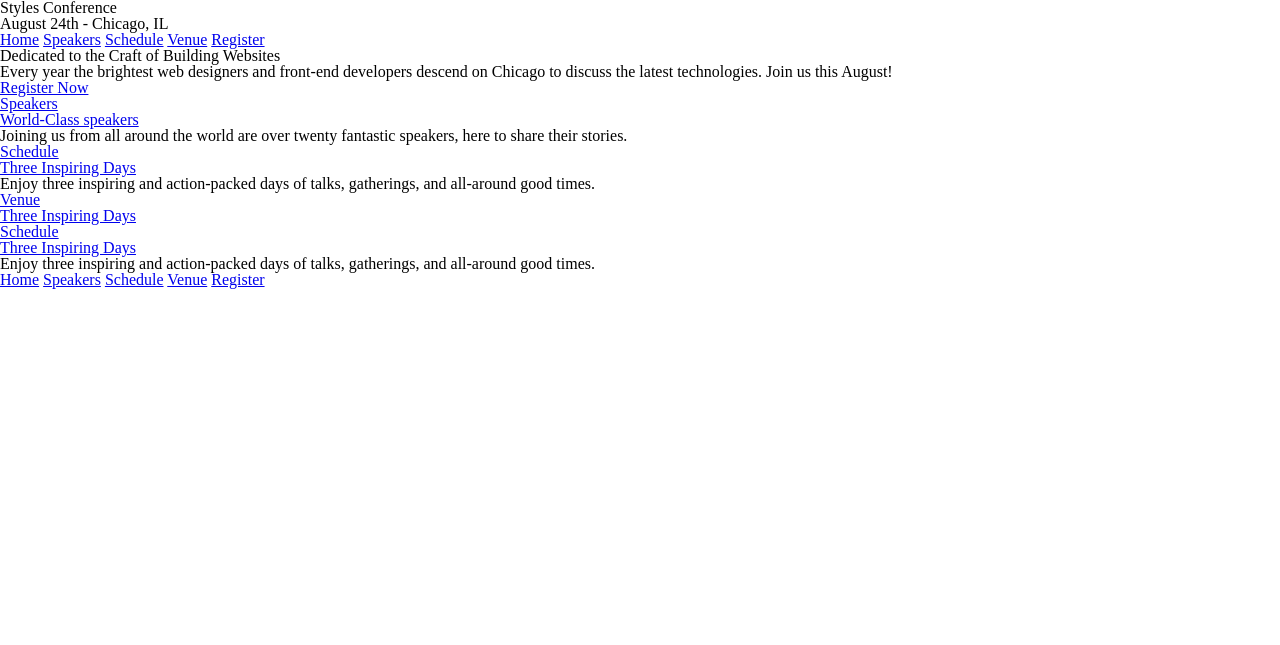
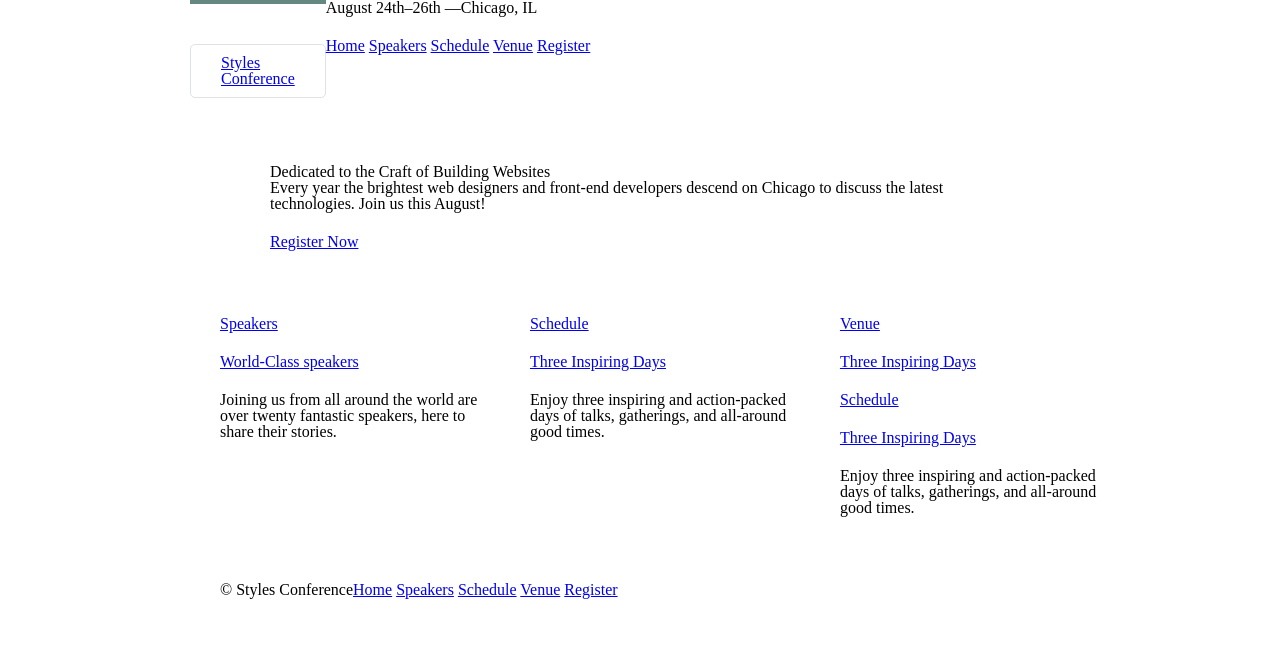
Before and after one commit to fstipo/JM01-leon-practice, a plain HTML site: page index.html in a window 1280 px wide. Drawn offline with Linux system fonts and the light colour scheme.

Commit message:
add styles

```diff
--- a/assets/stylessheets/main.css
+++ b/assets/stylessheets/main.css
@@ -126,3 +126,133 @@ table {
   border-collapse: collapse;
   border-spacing: 0;
 }
+
+/*
+  ==============================
+  Grid
+  ==============================
+*/
+
+*,
+*::before,
+*::after {
+  -webkit-box-sizing: border-box;
+  -moz-box-sizing: border-box;
+  box-sizing: border-box;
+}
+
+.container,
+.grid {
+  margin: 0 auto;
+  width: 960px;
+}
+.container {
+  padding-left: 30px;
+  padding-right: 30px;
+}
+
+/*
+  ==============================
+  Typography
+  ==============================
+*/
+
+h1,
+h3,
+h4,
+h5,
+p {
+  margin-bottom: 22px;
+}
+
+/*
+  ==============================
+  Buttons
+  ==============================
+*/
+
+.btn {
+  border-radius: 5px;
+  display: inline-block;
+  margin: 0;
+}
+
+.btn-alt {
+  border: 1px solid #dfe2e5;
+  padding: 10px 30px;
+}
+
+/*
+  ==============================
+  Home
+  ==============================
+*/
+
+.hero {
+  padding: 22px 80px 66px 80px;
+}
+
+/*
+  ==============================
+  Clearfix
+  ==============================
+*/
+
+.group:before,
+.group:after {
+  content: '';
+  display: table;
+}
+.group:after {
+  clear: both;
+}
+.group {
+  clear: both;
+  *zoom: 1;
+}
+
+/*
+  ==============================
+  Primary header
+  ==============================
+*/
+
+.logo {
+  border-top: 4px solid #648880;
+  padding: 40px 0 22px 0;
+  float: left;
+}
+
+/*
+  ==============================
+  Primary footer
+  ==============================
+*/
+.primary-footer {
+  padding-bottom: 44px;
+  padding-top: 44px;
+}
+
+.primary-footer small {
+  float: left;
+}
+
+.col-1-3 {
+  width: 33.33%;
+}
+.col-2-3 {
+  width: 66.66%;
+}
+
+.col-1-3,
+.col-2-3 {
+  display: inline-block;
+  vertical-align: top;
+}
+
+.grid,
+.col-1-3,
+.col-2-3 {
+  padding-left: 15px;
+  padding-right: 15px;
+}
--- a/index.html
+++ b/index.html
@@ -5,11 +5,14 @@
     <meta charset="UTF-8">
     <title>Styles Conference</title>
     <link rel="stylesheet" href="./assets/stylessheets/main.css">
+</head>
 
 <body>
-    <header>
-        <h1>Styles Conference</h1>
-        <h3>August 24th - Chicago, IL</h3>
+    <header class="container group">
+        <h1 class="logo">
+            <a class="btn btn-alt" href="index.html">Styles <br> Conference</a>
+        </h1>
+        <h3>August 24th&ndash;26th &mdash;Chicago, IL</h3>
         <nav>
             <a href="index.html">Home</a>
             <a href="speakers.html">Speakers</a>
@@ -18,28 +21,27 @@
             <a href="register.html">Register</a>
         </nav>
     </header>
-    <section>
+    <section class="container">
+        <section class="hero">
             <h2>Dedicated to the Craft of Building Websites</h2>
             <p>Every year the brightest web designers and front-end developers descend on Chicago to discuss the latest
                 technologies. Join us this August!</p>
             <a href="register.html">Register Now</a>
         </section>
-    <section>
-        <section>
+        <section class="grid"><!--Speakers--><section class="col-1-3">
                 <a href="speakers.html">
                     <h5>Speakers</h5>
                     <h3>World-Class speakers</h3>
                 </a>
-            <p>Joining us from all around the world are over twenty fantastic speakers, here to share their stories.</p>
-        </section>
-        <section>
+                <p>Joining us from all around the world are over twenty fantastic speakers, here to share their stories.
+                </p>
+            </section><!-- Schedule --><section class="col-1-3">
                 <a href="schedule.html">
                     <h5>Schedule</h5>
                     <h3>Three Inspiring Days</h3>
                 </a>
                 <p>Enjoy three inspiring and action-packed days of talks, gatherings, and all-around good times.</p>
-        </section>
-        <section>
+            </section><!-- Schedule --><section class="col-1-3">
                 <a href="venue.html">
                     <h5>Venue</h5>
                     <h3>Three Inspiring Days</h3>
@@ -49,9 +51,9 @@
                         <h3>Three Inspiring Days</h3>
                     </a>
                 <p>Enjoy three inspiring and action-packed days of talks, gatherings, and all-around good times.</p>
-        </section>
-    </section>
-    <footer>
+            </section><!-- Schedule --></section>
+        <footer class="primary-footer container group">
+            <small>&copy; Styles Conference</small>
             <nav>
                 <a href="index.html">Home</a>
                 <a href="speakers.html">Speakers</a>
@@ -61,6 +63,6 @@
             </nav>
         </footer>
 </body>
-</head>
+
 
 </html>
```
Also changed, not shown: register.html (+6 -4 lines), schedule.html (+6 -4 lines), speakers.html (+7 -4 lines), venue.html (+6 -4 lines). Lines whose indentation alone changed are shown as unchanged.
